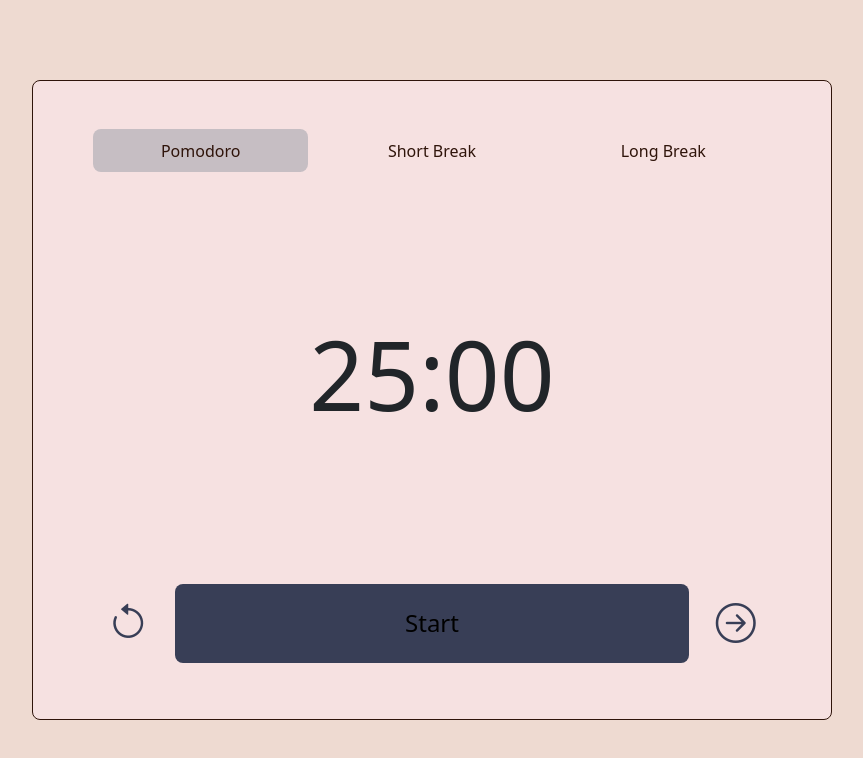
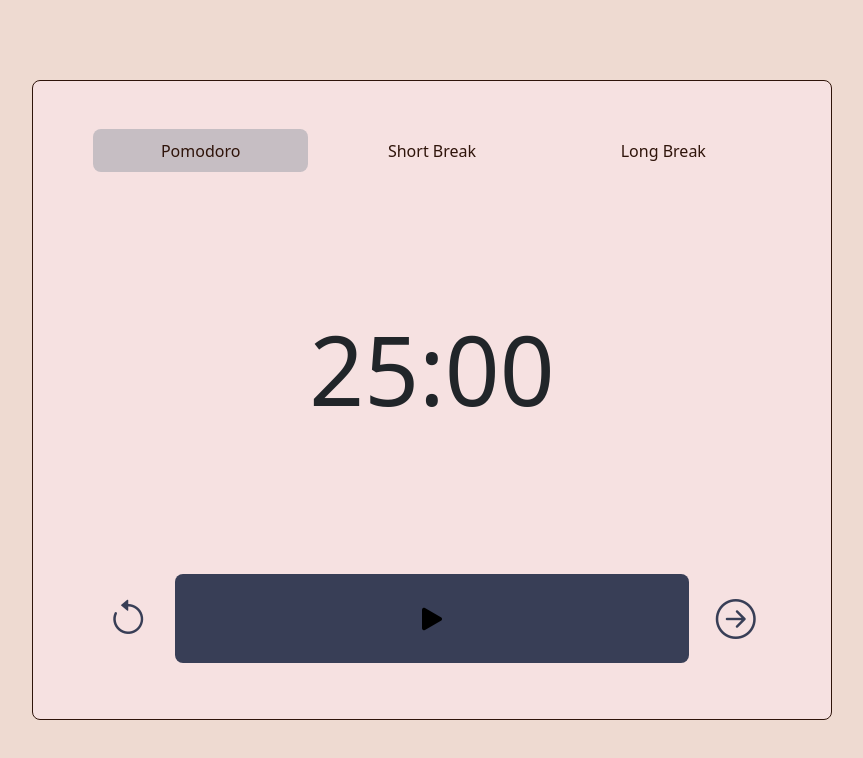
Before and after one commit to Scala01/Pomodoro-Timer, a Vue app: page / in a window 1280 px wide. Shown: the top 758 px of the page, without its empty margins (208-1071 px from the left). Built offline with nearby package versions, Linux system fonts and the light colour scheme.

Commit message:
clean code

```diff
--- a/src/App.vue
+++ b/src/App.vue
@@ -1,5 +1,4 @@
 <script setup>
-// import HelloWorld from "./components/HelloWorld.vue";
 import TimerApp from "./components/TimerApp.vue";
 </script>
 <template>
--- a/src/components/TimerApp.vue
+++ b/src/components/TimerApp.vue
@@ -13,11 +13,6 @@
   components: {
     TabBar,
     Countdown,
-  },
-  computed: {
-    getButtonName() {
-      return this.isTimerOn ? "Stop" : "Start";
-    },
   },
   methods: {
     setTimer(payload) {
@@ -58,12 +53,6 @@
       :is-timer-on="this.isTimerOn"
     />
     <div class="timer-buttons d-flex justify-content-center p-2 g-3">
-      <!--
-Source - https://stackoverflow.com/a
-Posted by Gagan Gami
-Retrieved 2026-01-19, License - CC BY-SA 3.0
--->
-
       <button type="button" class="btn btn-secondary">
         <i class="bi bi-arrow-counterclockwise fs-1"></i>
       </button>
@@ -72,12 +61,12 @@
         class="btn btn-primary w-100 fs-4 mx-2"
         @click="handleClick"
       >
-        {{ getButtonName }}
+        <i v-if="this.isTimerOn" class="bi bi-pause-fill fs-1"></i>
+        <i v-else class="bi bi-play-fill fs-1"></i>
       </button>
       <button type="button" class="btn btn-secondary">
         <i class="bi bi-arrow-right-circle fs-1"></i>
       </button>
     </div>
-    <!-- other timer info... -->
   </div>
 </template>
--- a/src/js/main.js
+++ b/src/js/main.js
@@ -1,8 +1,6 @@
 import { createApp } from "vue";
 import App from "../App.vue";
 import "../scss/main.scss";
-// Import all of Bootstrap's JS
-import * as bootstrap from "bootstrap";
 import "bootstrap-icons/font/bootstrap-icons.css";
 
 createApp(App).mount("#app");
--- a/src/scss/abstract/_colors.scss
+++ b/src/scss/abstract/_colors.scss
@@ -1,12 +1,12 @@
-// @use "../bootstrap/bootstrap.scss" as *;
-
 $primary: #eedad1;
 $secondary: #c6bec3;
 $text: #2f140a;
-$neutral: #f6e1e1;
 $accent: #383e56;
-$destructive: #eb4d55;
-$progressive: #9ec349;
+$success: #9ec349;
+$warning: #ff9d76;
+$danger: #eb4d55;
+$light: #f6e1e1;
+$dark: #2f140a;
 
 $accent-hover: #2f3346;
 $secondary-hover: #d6cdd3;
--- a/src/scss/abstract/_index.scss
+++ b/src/scss/abstract/_index.scss
@@ -1,2 +1,3 @@
 @forward "_colors";
 @forward "_variables";
+@forward "_typography";
--- /dev/null
+++ b/src/scss/abstract/_typography.scss
@@ -0,0 +1,3 @@
+.fs-0 {
+  font-size: 6rem;
+}
--- a/src/scss/components/_button.scss
+++ b/src/scss/components/_button.scss
@@ -6,7 +6,6 @@
     border: none;
   }
   &.btn-secondary {
-    // background-color: rgba($color: $secondary, $alpha: 0.5);
     color: $text;
     background-color: transparent;
     transition: all 0.2s cubic-bezier(0.215, 0.61, 0.355, 1);
--- a/src/scss/components/_timer.scss
+++ b/src/scss/components/_timer.scss
@@ -3,13 +3,9 @@
 
 .timer-container {
   max-width: 800px;
-  background-color: $neutral;
+  background-color: $light;
   border-radius: $border-radius;
   border: 1px solid $text;
-  // .timer-count {
-  //   transition: all 0.2s cubic-bezier(0.215, 0.61, 0.355, 1);
-  // }
-
   display: flex;
   flex-flow: column;
   justify-content: space-between;
--- a/src/scss/vendor/_helpers.scss
+++ b/src/scss/vendor/_helpers.scss
@@ -3,8 +3,3 @@
 .debug {
   border: 1px solid red;
 }
-
-.fs-0 {
-  font-size: 6rem;
-  // font-size: $h1-font-size;
-}
```
Also changed, not shown: src/scss/components/_tab.scss (+0 -17 lines), src/scss/main.scss (+0 -8 lines).
